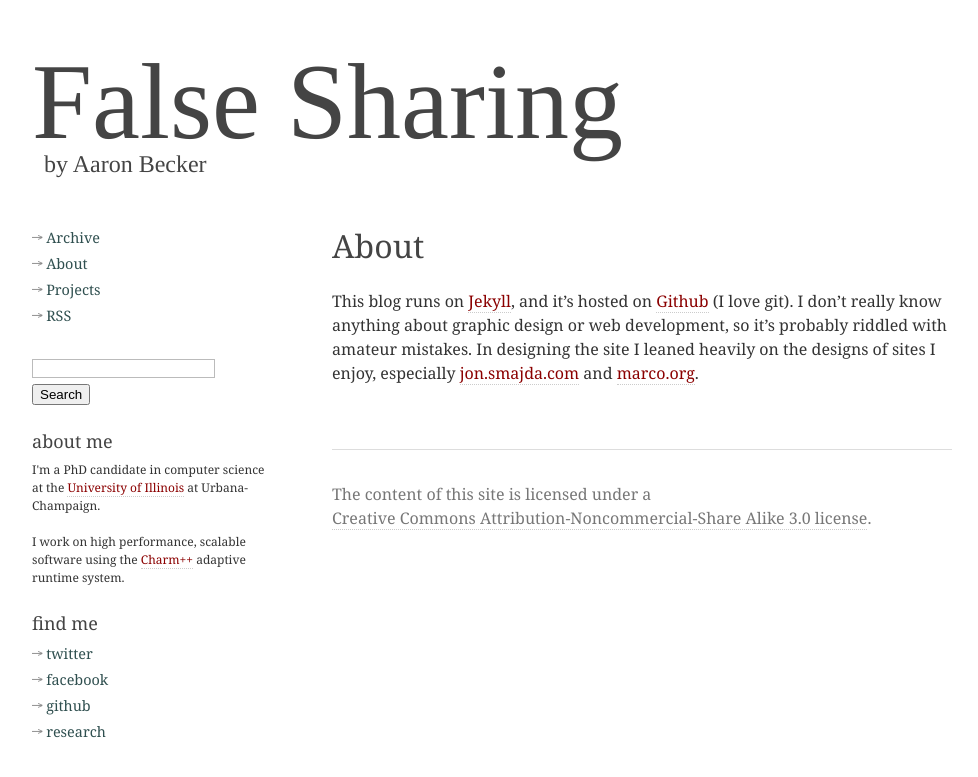
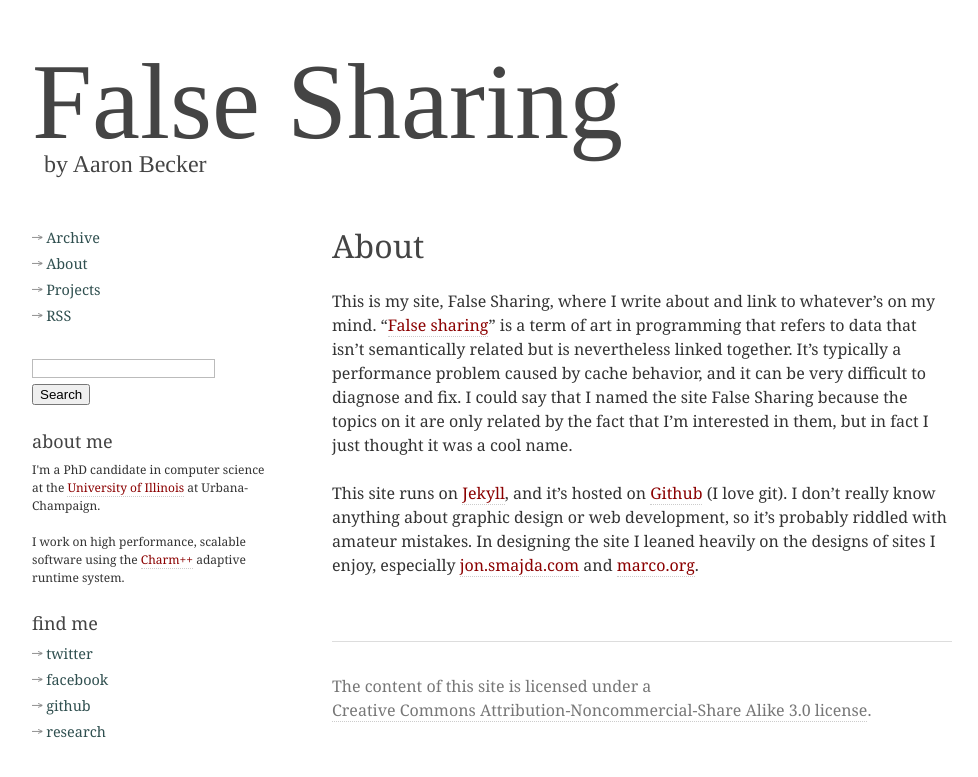
Before and after one commit to AaronBecker/aaronbecker.github.com, a Jekyll site: the page built from about.markdown, in a window 1280 px wide. Shown: the top 777 px of the page, without its empty margins (16-994 px from the left). Built offline with Jekyll 4.4.1, drawn with Linux system fonts in a browser that asks for light colours; Markdown is read by kramdown in place of the engine named in the settings.

Commit message:
Expand "About"

```diff
--- a/about.markdown
+++ b/about.markdown
@@ -4,9 +4,18 @@ title: About
 permalink: /about/
 ---
 
-This blog runs on [Jekyll][], and it's hosted on [Github][] (I love git). I don't really know anything about graphic design or web development, so it's probably riddled with amateur mistakes. In designing the site I leaned heavily on the designs of sites I enjoy, especially [jon.smajda.com][] and [marco.org][].
+This is my site, False Sharing, where I write about and link to
+whatever's on my mind. "[False sharing][]" is a term of art in programming
+that refers to data that isn't semantically related but is nevertheless
+linked together. It's typically a performance problem caused by cache
+behavior, and it can be very difficult to diagnose and fix. I could say
+that I named the site False Sharing because the topics on it are only
+related by the fact that I'm interested in them, but in fact I just
+thought it was a cool name.
 
+This site runs on [Jekyll][], and it's hosted on [Github][] (I love git). I don't really know anything about graphic design or web development, so it's probably riddled with amateur mistakes. In designing the site I leaned heavily on the designs of sites I enjoy, especially [jon.smajda.com](http://jon.smajda.com) and
+[marco.org](http://marco.org).
+
+[False sharing]: http://en.wikipedia.org/wiki/False_sharing
 [Jekyll]: http://jekyllrb.com/ "Jekyll"
 [Github]: http://github.com/
-[jon.smajda.com]: http://jon.smajda.com/
-[marco.org]: http://marco.org/
```
